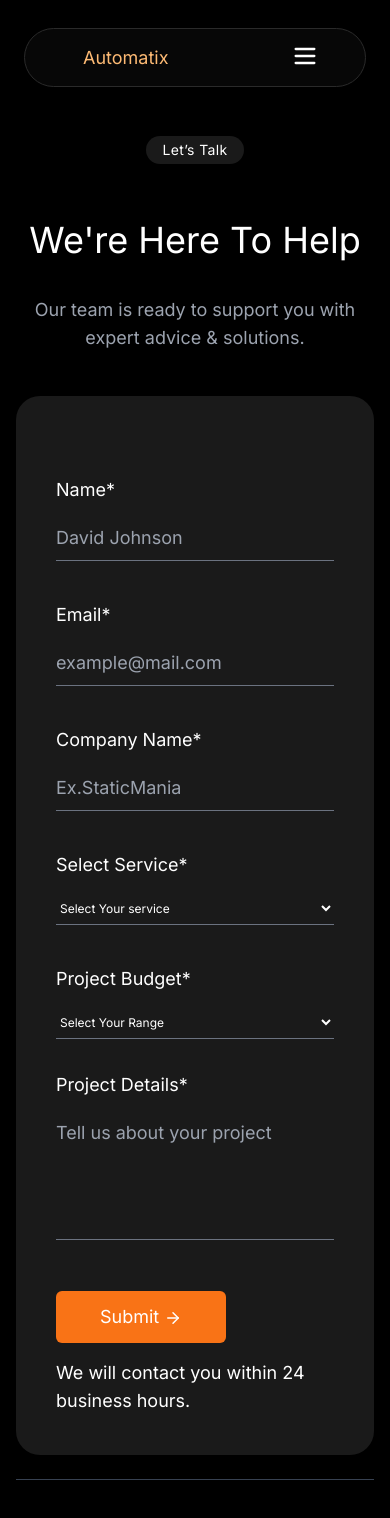
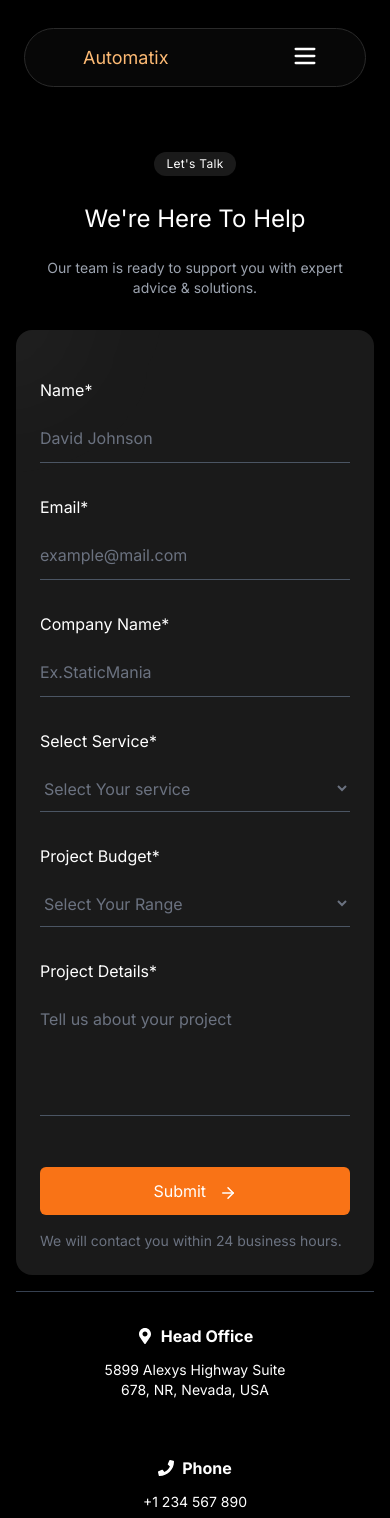
Before and after one commit to Kinza-Saeed/Automatix, a React (Vite) app: page /contact in a window 390 px wide. Shown: the top 1518 px of the page. Built offline with nearby package versions, Linux system fonts and the light colour scheme; a web font is replaced by a local one.

Commit message:
update contact and NotFound page

```diff
--- a/src/components/TestimonialsSection.tsx
+++ b/src/components/TestimonialsSection.tsx
@@ -72,10 +72,10 @@ export default function TestimonialsSection() {
           <div key={i} className="relative">
             <div className="text-center px-2 sm:px-4">
               <div className="text-gray-400 text-base sm:text-lg font-medium mb-1">{item.company}</div>
-              <div className="flex justify-center mb-2">
-                {Array(5).fill(0).map((_, i) => (
+            <div className="flex justify-center mb-2">
+              {Array(5).fill(0).map((_, i) => (
                   <Star key={i} className="w-3 h-3 sm:w-4 sm:h-4 text-yellow-400 fill-yellow-400" />
-                ))}
+              ))}
               </div>
               <p className="text-sm sm:text-base md:text-lg font-hero text-gray-400 mb-3 sm:mb-4">"{item.quote}"</p>
               <div className="font-hero text-white text-sm sm:text-base md:text-lg">{item.name}</div>
--- a/src/pages/Contact.tsx
+++ b/src/pages/Contact.tsx
@@ -3,57 +3,64 @@ import { ArrowRight } from "lucide-react";
 
 const Contact = () => {
   return (
-    <div className="min-h-screen px-4 py-24 bg-black text-white " data-aos="fade-up">
-      <div className="max-w-5xl mx-auto text-center space-y-6 pt-10">
+    <div className="min-h-screen px-4 sm:px-6 py-12 sm:py-16 md:py-24 bg-black text-white pt-32 sm:pt-36 md:pt-24" data-aos="fade-up">
+      <div className="max-w-5xl mx-auto text-center space-y-4 sm:space-y-6 pt-6 sm:pt-10">
         {/* Pill */}
-        <div className="inline-block px-4 py-1 mb-5 rounded-full bg-white/10 text-sm font-medium tracking-wide  ">
-          Let’s Talk
+        <div className="inline-block px-3 sm:px-4 py-1 mb-2 sm:mb-5 rounded-full bg-white/10 text-xs sm:text-sm font-medium tracking-wide">
+          Let's Talk
         </div>
 
         {/* Heading & Paragraph */}
-        <h1 className="text-4xl md:text-5xl font-medium font-hero pt-3">We're Here To Help</h1>
-        <p className="text-gray-400 text-lg max-w-2xl mx-auto pt-3 pb-5">
+        <h1 className="text-2xl sm:text-3xl md:text-4xl lg:text-5xl font-medium font-hero pt-1 sm:pt-3 leading-tight">
+          We're Here To Help
+        </h1>
+        <p className="text-sm sm:text-base md:text-lg text-gray-400 max-w-2xl mx-auto pt-2 sm:pt-3 pb-4 sm:pb-5 px-2">
           Our team is ready to support you with expert advice & solutions.
         </p>
 
         {/* Form */}
-        <div className="container mx-auto max-w-5xl bg-[#1a1a1a] p-10 rounded-3xl shadow-lg">
-          <form className="mt-10 text-left space-y-8">
-            <div className="grid md:grid-cols-2 gap-10">
-              <div className="space-y-3">
-                <label className="text-lg font-medium">Name*</label>
+        <div className="container mx-auto max-w-5xl bg-[#1a1a1a] p-6 sm:p-8 md:p-10 rounded-2xl sm:rounded-3xl shadow-lg relative overflow-hidden">
+          {/* Random White Effect */}
+          <div className="absolute top-0 left-0 w-32 h-32 bg-gradient-to-br from-white/10 to-transparent rounded-full blur-3xl transform -translate-x-16 -translate-y-16"></div>
+          <div className="absolute bottom-0 left-0 w-24 h-24 bg-gradient-to-tr from-white/8 to-transparent rounded-full blur-2xl transform -translate-x-12 translate-y-12"></div>
+          <div className="absolute top-1/2 left-0 w-20 h-20 bg-gradient-to-r from-white/6 to-transparent rounded-full blur-xl transform -translate-x-10"></div>
+
+          <form className="mt-6 sm:mt-10 text-left space-y-8 sm:space-y-8 relative z-10">
+            <div className="grid grid-cols-1 md:grid-cols-2 gap-8 sm:gap-8 md:gap-10">
+              <div className="space-y-3 sm:space-y-3">
+                <label className="text-base sm:text-lg font-medium">Name*</label>
                 <input
                   type="text"
                   placeholder="David Johnson"
-                  className="w-full text-lg bg-transparent border-b border-gray-500 py-2 focus:outline-none placeholder-gray-400"
+                  className="w-full text-base sm:text-lg bg-transparent border-b border-gray-600 sm:border-gray-500 py-3 focus:outline-none placeholder-gray-500 sm:placeholder-gray-400 focus:border-orange-500 transition-colors"
                 />
               </div>
 
-              <div className="space-y-3">
-                <label className="text-lg font-medium">Email*</label>
+              <div className="space-y-3 sm:space-y-3">
+                <label className="text-base sm:text-lg font-medium">Email*</label>
                 <input
                   type="email"
-                  placeholder="example@mail.com "
-                  className="w-full text-lg bg-transparent border-b border-gray-500 py-2 focus:outline-none placeholder-gray-400"
+                  placeholder="example@mail.com"
+                  className="w-full text-base sm:text-lg bg-transparent border-b border-gray-600 sm:border-gray-500 py-3 focus:outline-none placeholder-gray-500 sm:placeholder-gray-400 focus:border-orange-500 transition-colors"
                 />
               </div>
 
-              <div className="space-y-3">
-                <label className="text-lg font-medium">Company Name*</label>
+              <div className="space-y-3 sm:space-y-3">
+                <label className="text-base sm:text-lg font-medium">Company Name*</label>
                 <input
                   type="text"
                   placeholder="Ex.StaticMania"
-                  className="w-full text-lg bg-transparent border-b border-gray-500 py-2 focus:outline-none placeholder-gray-400"
+                  className="w-full text-base sm:text-lg bg-transparent border-b border-gray-600 sm:border-gray-500 py-3 focus:outline-none placeholder-gray-500 sm:placeholder-gray-400 focus:border-orange-500 transition-colors"
                 />
               </div>
 
-              <div className="space-y-3">
-                <label className="text-lg font-medium">Select Service*</label>
-                <select className="w-full bg-transparent border-b border-gray-500 py-2 focus:outline-none text-white">
-                  <option value="" disabled selected hidden >
+              <div className="space-y-3 sm:space-y-3">
+                <label className="text-base sm:text-lg font-medium">Select Service*</label>
+                <select className="w-full bg-transparent border-b border-gray-600 sm:border-gray-500 py-3 focus:outline-none text-gray-500 text-base sm:text-lg focus:border-orange-500 transition-colors">
+                  <option value="" disabled selected hidden>
                     Select Your service
                   </option>
-                  <option className="bg-black"  >Analytics & Reporting</option>
+                  <option className="bg-black">Analytics & Reporting</option>
                   <option className="bg-black">Brand Strategy</option>
                   <option className="bg-black">Event Planning</option>
                   <option className="bg-black">Advertising Campaigns</option>
@@ -61,38 +68,37 @@ const Contact = () => {
                 </select>
               </div>
 
-              <div className="space-y-3">
-                <label className="text-lg font-medium">Project Budget*</label>
-
-                <select className="w-full bg-transparent border-b border-gray-500 py-2 focus:outline-none text-white">
-                    <option  value="" disabled selected hidden >
+              <div className="space-y-3 sm:space-y-3">
+                <label className="text-base sm:text-lg font-medium">Project Budget*</label>
+                <select className="w-full bg-transparent border-b border-gray-600 sm:border-gray-500 py-3 focus:outline-none text-gray-500 text-base sm:text-lg focus:border-orange-500 transition-colors">
+                  <option value="" disabled selected hidden>
                     Select Your Range
                   </option>
                   <option className="bg-black">Under $10.000</option>
                   <option className="bg-black">$10.000 - $25.000</option>
-                 <option className="bg-black">$25.000 - $50.000</option>
+                  <option className="bg-black">$25.000 - $50.000</option>
                   <option className="bg-black">Above $50.000</option>
-                 <option className="bg-black">Custom Budget</option>
+                  <option className="bg-black">Custom Budget</option>
                 </select>
               </div>
             </div>
 
             {/* Textarea */}
-            <div className="space-y-3">
-              <label className="text-lg font-medium">Project Details*</label>
+            <div className="space-y-3 sm:space-y-3">
+              <label className="text-base sm:text-lg font-medium">Project Details*</label>
               <textarea
                 rows={4}
                 placeholder="Tell us about your project"
-                className="w-full text-lg bg-[#1a1a1a] text-white border-b border-gray-500 py-2 resize-none focus:outline-none placeholder-gray-400"
+                className="w-full text-base sm:text-lg bg-[#1a1a1a] text-white border-b border-gray-600 sm:border-gray-500 py-3 resize-none focus:outline-none placeholder-gray-500 sm:placeholder-gray-400 focus:border-orange-500 transition-colors"
               />
             </div>
 
             {/* Submit + Note */}
-            <div className="flex items-center justify-between flex-wrap gap-4 pt-4">
-              <button className="bg-orange-500 text-white text-lg px-11 py-3 rounded-md  transition">
-                Submit <ArrowRight size={18} className="inline-block" />
+            <div className="flex flex-col sm:flex-row items-start sm:items-center justify-between gap-4 pt-4">
+              <button className="bg-orange-500 text-white text-base sm:text-lg px-8 sm:px-11 py-3 rounded-md transition hover:bg-orange-600 w-full sm:w-auto">
+                Submit <ArrowRight size={18} className="inline-block ml-2" />
               </button>
-              <p className="text-lg text-white">
+              <p className="text-sm sm:text-base md:text-lg text-gray-500 text-center sm:text-left">
                 We will contact you within 24 business hours.
               </p>
             </div>
@@ -100,29 +106,30 @@ const Contact = () => {
         </div>
 
         {/* Contact Info */}
-      {/* Contact Info with Separators */}
-        <div className="mt-16 grid md:grid-cols-3 gap-8 text-left text-sm text-white border-t border-gray-700 pt-10">
-          <div className="flex flex-col gap-2 pr-4 border-r border-gray-700">
-            <h4 className="text-lg font-semibold flex items-center gap-2 mb-1">
+        <div className="mt-12 sm:mt-16 grid grid-cols-1 md:grid-cols-3 gap-6 sm:gap-8 text-left text-sm text-white border-t border-gray-700 pt-8 sm:pt-10">
+          <div className="flex flex-col gap-2 pb-4 md:pb-0 md:pr-4 md:border-r md:border-gray-700 text-center md:text-left">
+            <h4 className="text-base sm:text-lg font-semibold flex items-center justify-center md:justify-start gap-2 mb-1">
               <FaMapMarkerAlt /> Head Office
             </h4>
-            <p className="text-lg" >5899 Alexys Highway Suite<br/> 678, NR, Nevada, USA</p>
+            <p className="text-sm sm:text-base md:text-lg">
+              5899 Alexys Highway Suite<br/> 678, NR, Nevada, USA
+            </p>
           </div>
 
-          <div className="flex flex-col gap-2 px-4 border-r border-gray-700">
-            <h4 className="text-lg font-semibold flex items-center gap-2 mb-1">
+          <div className="flex flex-col gap-2 py-4 md:py-0 md:px-4 md:border-r md:border-gray-700 text-center md:text-left">
+            <h4 className="text-base sm:text-lg font-semibold flex items-center justify-center md:justify-start gap-2 mb-1">
               <FaPhone /> Phone
             </h4>
-            <p className="text-lg">+1 234 567 890</p>
-            <p className="text-lg">+1 234 567 890</p>
+            <p className="text-sm sm:text-base md:text-lg">+1 234 567 890</p>
+            <p className="text-sm sm:text-base md:text-lg">+1 234 567 890</p>
           </div>
 
-          <div className="flex flex-col gap-2 pl-4">
-            <h4 className="text-lg font-semibold flex items-center gap-2 mb-1">
+          <div className="flex flex-col gap-2 pt-4 md:pt-0 md:pl-4 text-center md:text-left">
+            <h4 className="text-base sm:text-lg font-semibold flex items-center justify-center md:justify-start gap-2 mb-1">
               <FaEnvelope /> Email
             </h4>
-            <p className="text-lg">customer@automx.com</p>
-            <p className="text-lg">client@automx.com</p>
+            <p className="text-sm sm:text-base md:text-lg">customer@automx.com</p>
+            <p className="text-sm sm:text-base md:text-lg">client@automx.com</p>
           </div>
         </div>
       </div>
--- a/src/pages/NotFound.tsx
+++ b/src/pages/NotFound.tsx
@@ -1,5 +1,3 @@
-
-import { Brain, Zap, Code } from "lucide-react"
 
 import { ArrowUpRight } from 'lucide-react';
 import { Link } from 'react-router-dom';
@@ -43,7 +41,7 @@ const labelVariants = {
     rotate: 0,
     scale: 1,
     transition: {
-      type: 'spring',
+      type: 'spring' as const,
       stiffness: 80,
       damping: 10,
     },
@@ -53,20 +51,20 @@ const labelVariants = {
 const NotFound = () => {
   return (
     <div className="min-h-screen bg-black text-white flex flex-col relative overflow-hidden" data-aos="fade-up">
-      <main className="flex flex-col items-center justify-center flex-1 text-center px-6 z-10">
+      <main className="flex flex-col items-center justify-center flex-1 text-center px-4 sm:px-6 z-10 pt-16 sm:pt-20 md:pt-24">
         {/* Heading */}
-        <h2 className="text-[24px] leading-[1.3] font-semibold text-white/70 mb-2 pt-20 mt-20">
+        <h2 className="text-lg sm:text-xl md:text-2xl leading-[1.3] font-semibold text-white/70 mb-2 mt-4 sm:mt-20">
           Page not found
         </h2>
-        <h1 className="text-[206px] leading-[0.8] font-bold text-white/50 mb-4 pt-10" >
+        <h1 className="text-6xl sm:text-8xl md:text-[120px] lg:text-[206px] leading-[0.8] font-bold text-white/50 mb-4 pt-2 sm:pt-10">
           404
         </h1>
-        <p className="text-[18px] leading-[1.6] text-white/70 mb-8 max-w-md">
-          We can’t find the page you’re looking for.
+        <p className="text-sm sm:text-base md:text-lg leading-[1.6] text-white/70 mb-6 sm:mb-8 max-w-md px-4">
+          We can't find the page you're looking for.
         </p>
 
- <motion.div
-          className="flex flex-wrap justify-center gap-4 mt-12 px-4 max-w-10xl"
+        <motion.div
+          className="flex flex-wrap justify-center gap-3 sm:gap-4 mt-6 sm:mt-12 px-2 sm:px-4 max-w-10xl"
           variants={containerVariants}
           initial="hidden"
           animate="visible"
@@ -75,7 +73,7 @@ const NotFound = () => {
             <motion.div
               key={index}
               variants={labelVariants}
-              className="flex items-center gap-2 px-4 py-2 rounded-[30px]"
+              className="flex items-center gap-2 px-3 sm:px-4 py-2 rounded-[30px]"
               style={{
                 background:
                   'linear-gradient(180deg, rgb(33,33,33) 0%, rgb(17,17,17) 100%)',
@@ -83,14 +81,14 @@ const NotFound = () => {
               }}
             >
               <div
-                className="w-6 h-6 rounded-full flex items-center justify-center"
+                className="w-5 h-5 sm:w-6 sm:h-6 rounded-full flex items-center justify-center"
                 style={{
                   background:
                     'linear-gradient(135deg, rgb(61,61,61) 0%, rgb(17,17,17) 100%)',
                 }}
               >
                 <div
-                  className="w-4 h-4 rounded-full"
+                  className="w-3 h-3 sm:w-4 sm:h-4 rounded-full"
                   style={{
                     background:
                       'radial-gradient(68% 69% at 18% 15%, rgb(33,33,33) 47%, rgb(17,17,17) 100%)',
@@ -103,7 +101,7 @@ const NotFound = () => {
                   />
                 </div>
               </div>
-              <p className="text-lg text-gray-300 font-medium whitespace-nowrap">
+              <p className="text-sm sm:text-base md:text-lg text-gray-300 font-medium whitespace-nowrap">
                 {label}
               </p>
             </motion.div>
@@ -113,13 +111,11 @@ const NotFound = () => {
         {/* Back Button */}
         <Link
           to="/"
-          className="inline-flex items-center gap-2 px-6 py-3 rounded-full bg-orange-500 text-black font-semibold hover:bg-orange-600 transition mt-4 z-20"
+          className="inline-flex items-center gap-2 px-5 sm:px-6 py-3 rounded-full bg-orange-500 text-black font-semibold hover:bg-orange-600 transition mt-4 sm:mt-4 z-20 text-sm sm:text-base"
         >
           Back to Home
-          <ArrowUpRight size={20} />
+          <ArrowUpRight size={18} className="sm:w-5 sm:h-5" />
         </Link>
-
-
       </main>
     </div>
   );
```
